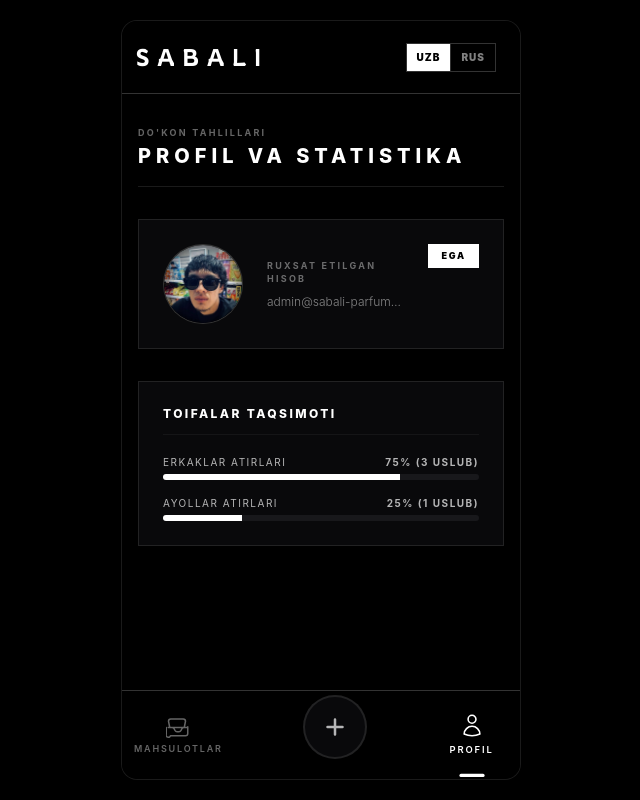
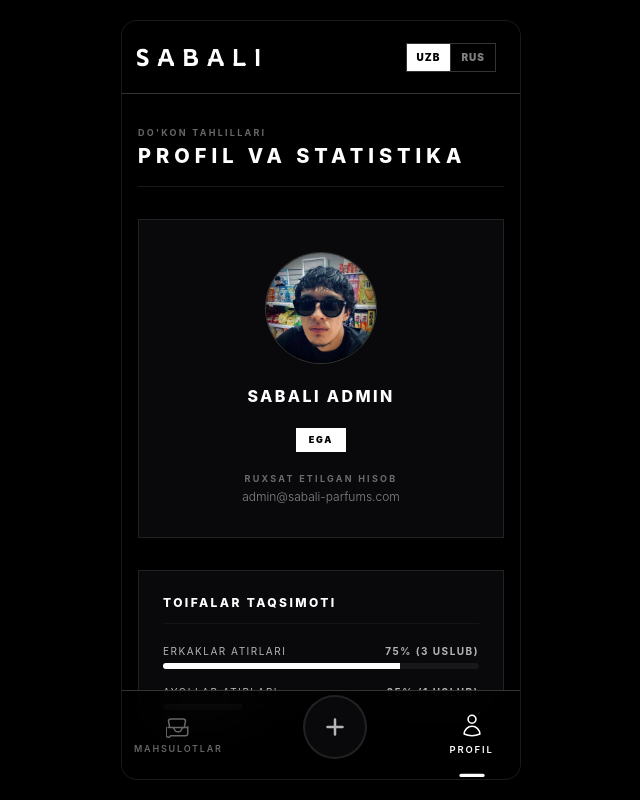
Before and after one commit to M-Ibrokhiiim/Sabali-parfume---ADMIN, a Nuxt app in the folder app/: page /profile in a window 1280 px wide. Shown: the whole page, without its empty margins (319-959 px from the left). Built offline with nearby package versions, Linux system fonts and the light colour scheme; no server answers.

Commit message:
Profile section

```diff
--- a/app/app/pages/profile.vue
+++ b/app/app/pages/profile.vue
@@ -16,27 +16,42 @@
 
     <!-- Admin Profile Card -->
     <div
-      class="border p-6 flex items-center gap-4 md:gap-6 transition-all duration-500"
+      class="border p-8 flex flex-col items-center justify-center text-center gap-5 transition-all duration-500"
       :class="store.isDarkMode.value ? 'bg-zinc-950 border-white/10' : 'bg-white border-black/10'"
     >
       <!-- Monochrome Branding Avatar -->
       <div
-        class="w-22 h-22 rounded-[100%] overflow-hidden  md:w-20 md:h-20 border flex items-center justify-center font-black text-xl tracking-[0.1em] transition-all duration-500"
-        :class="store.isDarkMode.value ? 'border-white/20 bg-black text-white' : 'border-black/20 bg-zinc-100 text-black'"
+        class="w-24 h-24 md:w-28 md:h-28 rounded-full overflow-hidden border flex items-center justify-center transition-all duration-500"
+        :class="store.isDarkMode.value ? 'border-white/20 bg-black' : 'border-black/20 bg-zinc-100'"
       >
-        <img :src="ProfilePic" />
+        <img :src="ProfilePic" class="w-full h-full object-cover" />
       </div>
-      <div class="space-y-1 flex-1 min-w-0">
-        <p class="text-[9px] uppercase tracking-[0.25em] font-bold" :class="store.isDarkMode.value ? 'text-white/40' : 'text-black/40'">{{ store.t('authorizedAccount') }}</p>
-        <h3 class="text-base uppercase tracking-[0.15em] font-extrabold truncate" :class="store.isDarkMode.value ? 'text-white' : 'text-black'"></h3>
-        <p class="text-xs font-light truncate" :class="store.isDarkMode.value ? 'text-white/50' : 'text-black/50'">admin@sabali-parfums.com</p>
-      </div>
+
+      <!-- User Name -->
+      <h3
+        class="text-base uppercase tracking-[0.15em] font-extrabold transition-colors duration-500"
+        :class="store.isDarkMode.value ? 'text-white' : 'text-black'"
+      >
+        SabAli Admin
+      </h3>
+
+      <!-- Description / Role -->
       <span
-        class="text-[9px] uppercase tracking-[0.2em] font-black border px-3 py-1 self-start transition-all duration-500"
+        class="text-[9px] uppercase tracking-[0.2em] font-black border px-3 py-1 transition-all duration-500"
         :class="store.isDarkMode.value ? 'border-white bg-white text-black' : 'border-black bg-black text-white'"
       >
         {{ store.t('owner') }}
       </span>
+
+      <!-- Additional Information -->
+      <div class="space-y-1">
+        <p class="text-[9px] uppercase tracking-[0.25em] font-bold" :class="store.isDarkMode.value ? 'text-white/40' : 'text-black/40'">
+          {{ store.t('authorizedAccount') }}
+        </p>
+        <p class="text-xs font-light" :class="store.isDarkMode.value ? 'text-white/50' : 'text-black/50'">
+          admin@sabali-parfums.com
+        </p>
+      </div>
     </div>
 
     <!-- CATEGORY DISTRIBUTION METRICS -->
```
